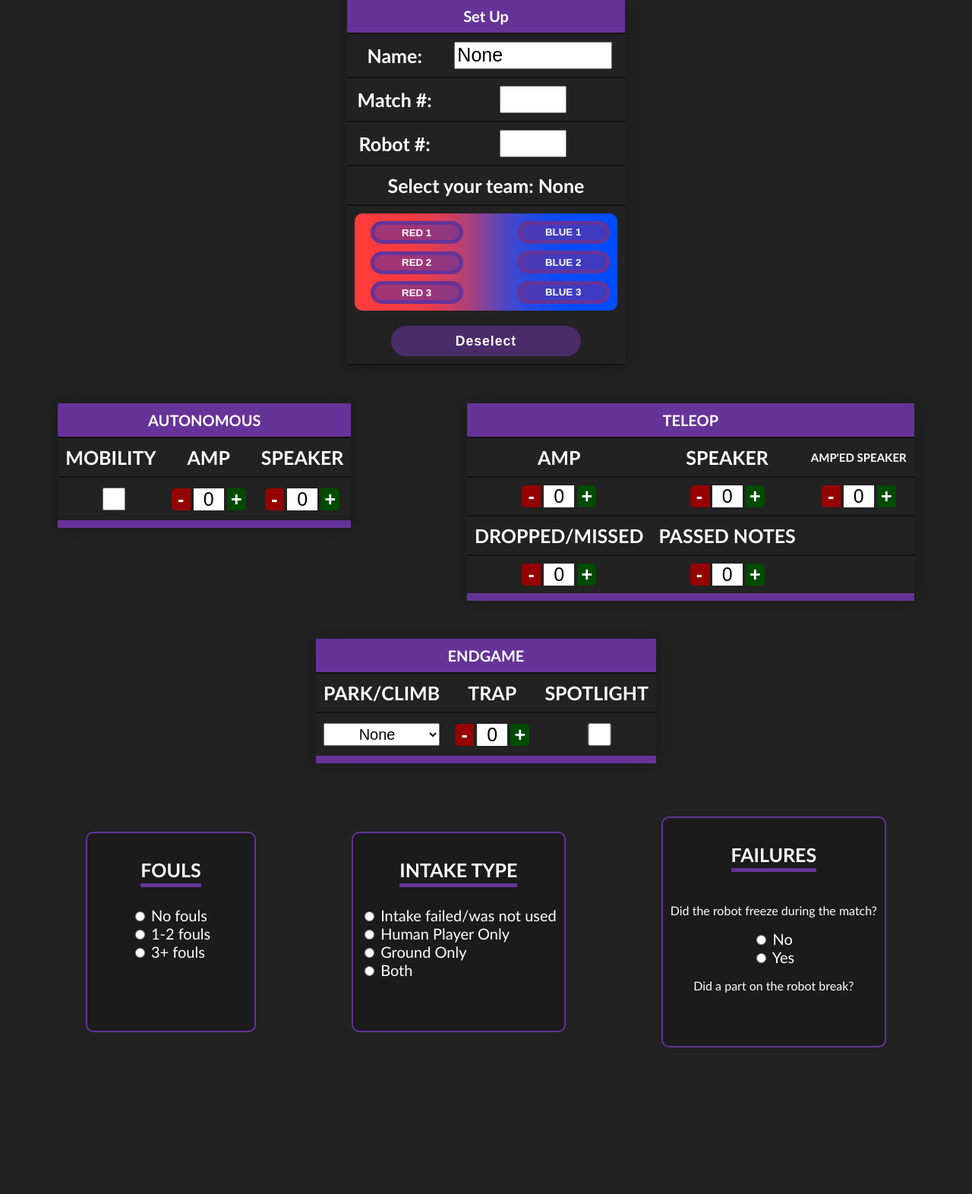
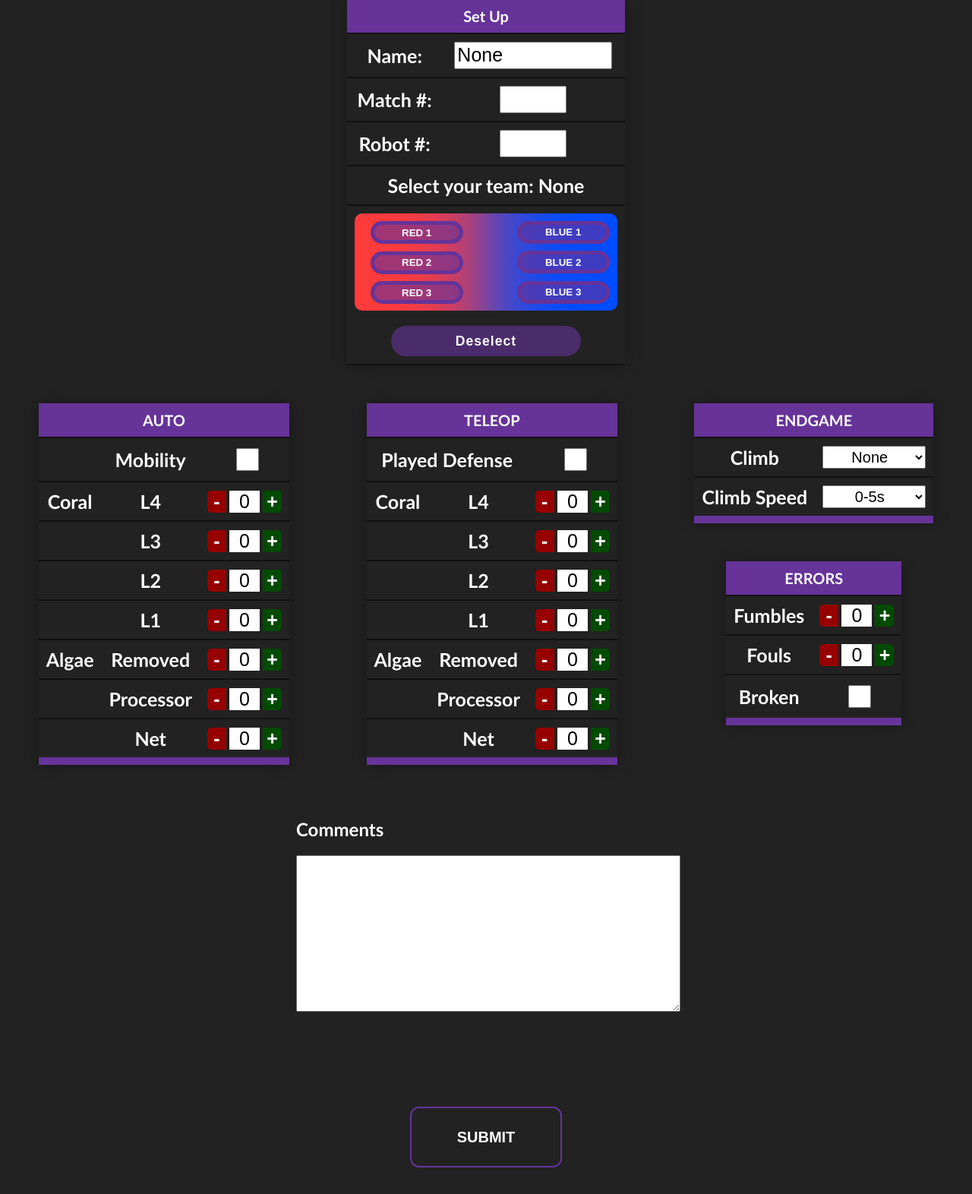
Before and after one commit to lasarobotics/PurpleScout, a Flask app: page /scout.html in a window 1280 px wide. Shown: the part 134-1706 px from the top of the page at 76% size. After the commit the page ends 1671 px from the top, so only its background shows below. Run offline with Flask 3, Linux system fonts and the light colour scheme; lists and menus that the app fills with data are empty.

Commit message:
UI changes 1/25

```diff
--- a/main.py
+++ b/main.py
@@ -13,7 +13,7 @@ app = Flask(__name__)
 socketio = SocketIO(app)
 
 # Configure app
-app.config['SCOUT_FORM'] = CrescendoForm  # Change this to the form you want to use
+app.config['SCOUT_FORM'] = ReefscapeForm  # Change this to the form you want to use
 app.config['SUPER_FORM'] = CrescendoSuperScoutForm
 app.config['SECRET_KEY'] = secrets.token_hex(16)
 app.config['DB_PATH'] = os.path.join(app.root_path, 'data', 'scoutState.db')
@@ -61,7 +61,7 @@ def test():
     cookie_values = account_info if account_info else None
 
     # Pass 'form' and 'cookie_values' to test.html
-    return render_template('test.html', form=form, cookie_values=cookie_values)
+    return render_template('test2.html', form=form, cookie_values=cookie_values)
 
 def changeValue(inputString="", val=""):
     print("input: " + inputString + " | val: " + val)
--- a/static/style2.css
+++ b/static/style2.css
@@ -182,10 +182,13 @@ select.inp.select {
   text-align: center;
   bottom: -3px;
   position: relative;
+  cursor: pointer;
 }
 
 button.subtractButton {color: red;}
 button.addButton {color: green;}
+button.subtractButton:hover {background-color: red; color: white;}
+button.addButton:hover {background-color: rgb(0, 204, 0); color: white;}
 
 
 .tbl {
@@ -195,7 +198,11 @@ button.addButton {color: green;}
   border-collapse: collapse;
   font-family: 'Trebuchet MS', sans-serif;
   box-shadow: 0 0 20px rgba(0, 0, 0, 0.3);
+}
 
+.tbl-container {
+  margin-left: auto;
+  margin-right: auto;
 }
 
 .a {
@@ -248,10 +255,16 @@ button.addButton {color: green;}
   display: none;
 }
 
+.comments {
+  margin: auto;
+  padding-top: 50px;
+  width: 500px;
+  height: 200px;
+}
+
 .info {
-  font-family: 'Trebuchet MS', sans-serif;
-  width: 300px;
-  height: 100px;
+  width: 100%;
+  height: 100%;
 }
 
 #infoSuper {
--- /dev/null
+++ b/templates/forms/ReefscapeForm.html
@@ -0,0 +1,259 @@
+{% extends "scout.html" %}
+{% block form %}
+
+<div class="horizontalBlock">
+    <!-- Autonomous Section -->
+    <table class="tbl">
+        <thead>
+            <tr>
+                <th style="font-size: 20px;" class="a" colspan="3">AUTO</th>
+            </tr>
+        </thead>
+        <tbody>
+            <tr>
+                <td></td>
+                <th>Mobility</th>
+                <td>
+                    {{ form.autoMobility(class="inp check") }}
+                </td>
+            </tr>
+            <tr>
+                <th>Coral</th>
+                <th>L4</th>
+                <td>
+                    <div class="addsubInput">
+                        <button type="button" class="subtractButton">-</button>
+                        {{ form.autoL4(class="inp") }}
+                        <button type="button" class="addButton">+</button>
+                    </div>
+                </td>
+            </tr>
+            <tr>
+                <th></th>
+                <th>L3</th>
+                <td>
+                    <div class="addsubInput">
+                        <button type="button" class="subtractButton">-</button>
+                        {{ form.autoL3(class="inp") }}
+                        <button type="button" class="addButton">+</button>
+                    </div>
+                </td>
+            </tr>
+            <tr>
+                <th></th>
+                <th>L2</th>
+                <td>
+                    <div class="addsubInput">
+                        <button type="button" class="subtractButton">-</button>
+                        {{ form.autoL2(class="inp") }}
+                        <button type="button" class="addButton">+</button>
+                    </div>
+                </td>
+            </tr>
+            <tr>
+                <th></th>
+                <th>L1</th>
+                <td>
+                    <div class="addsubInput">
+                        <button type="button" class="subtractButton">-</button>
+                        {{ form.autoL1(class="inp") }}
+                        <button type="button" class="addButton">+</button>
+                    </div>
+                </td>
+            </tr>
+            <tr>
+                <th>Algae</th>
+                <th>Removed</th>
+                <td>
+                    <div class="addsubInput">
+                        <button type="button" class="subtractButton">-</button>
+                        {{ form.autoAlgaeRemoved(class="inp") }}
+                        <button type="button" class="addButton">+</button>
+                    </div>
+                </td>
+            </tr>
+            <tr>
+                <th></th>
+                <th>Processor</th>
+                <td>
+                    <div class="addsubInput">
+                        <button type="button" class="subtractButton">-</button>
+                        {{ form.autoProcessor(class="inp") }}
+                        <button type="button" class="addButton">+</button>
+                    </div>
+                </td>
+            </tr>
+            <tr>
+                <th></th>
+                <th>Net</th>
+                <td>
+                    <div class="addsubInput">
+                        <button type="button" class="subtractButton">-</button>
+                        {{ form.autoNet(class="inp") }}
+                        <button type="button" class="addButton">+</button>
+                    </div>
+                </td>
+            </tr>
+        </tbody>
+    </table>
+
+    <!-- Teleop Section -->
+    <table class="tbl">
+        <thead>
+            <tr>
+                <th style="font-size: 20px;" class="a" colspan="3">TELEOP</th>
+            </tr>
+        </thead>
+        <tbody>
+            <tr>
+                <th colspan="2">Played Defense</th>
+                <td>
+                    {{ form.defense(class="inp check") }}
+                </td>
+            </tr>
+            <tr>
+                <th>Coral</th>
+                <th>L4</th>
+                <td>
+                    <div class="addsubInput">
+                        <button type="button" class="subtractButton">-</button>
+                        {{ form.teleopL4(class="inp") }}
+                        <button type="button" class="addButton">+</button>
+                    </div>
+                </td>
+            </tr>
+            <tr>
+                <th></th>
+                <th>L3</th>
+                <td>
+                    <div class="addsubInput">
+                        <button type="button" class="subtractButton">-</button>
+                        {{ form.teleopL3(class="inp") }}
+                        <button type="button" class="addButton">+</button>
+                    </div>
+                </td>
+            </tr>
+            <tr>
+                <th></th>
+                <th>L2</th>
+                <td>
+                    <div class="addsubInput">
+                        <button type="button" class="subtractButton">-</button>
+                        {{ form.teleopL2(class="inp") }}
+                        <button type="button" class="addButton">+</button>
+                    </div>
+                </td>
+            </tr>
+            <tr>
+                <th></th>
+                <th>L1</th>
+                <td>
+                    <div class="addsubInput">
+                        <button type="button" class="subtractButton">-</button>
+                        {{ form.teleopL1(class="inp") }}
+                        <button type="button" class="addButton">+</button>
+                    </div>
+                </td>
+            </tr>
+            <tr>
+                <th>Algae</th>
+                <th>Removed</th>
+                <td>
+                    <div class="addsubInput">
+                        <button type="button" class="subtractButton">-</button>
+                        {{ form.teleopAlgaeRemoved(class="inp") }}
+                        <button type="button" class="addButton">+</button>
+                    </div>
+                </td>
+            </tr>
+            <tr>
+                <th></th>
+                <th>Processor</th>
+                <td>
+                    <div class="addsubInput">
+                        <button type="button" class="subtractButton">-</button>
+                        {{ form.teleopProcessor(class="inp") }}
+                        <button type="button" class="addButton">+</button>
+                    </div>
+                </td>
+            </tr>
+            <tr>
+                <th></th>
+                <th>Net</th>
+                <td>
+                    <div class="addsubInput">
+                        <button type="button" class="subtractButton">-</button>
+                        {{ form.teleopNet(class="inp") }}
+                        <button type="button" class="addButton">+</button>
+                    </div>
+                </td>
+            </tr>
+        </tbody>
+    </table>
+
+    <div class="tbl-container">
+        <!-- Endgame Section -->
+        <table class="tbl">
+            <thead>
+                <tr>
+                    <th style="font-size: 20px;" class="a" colspan="2">ENDGAME</th>
+                </tr>
+            </thead>
+            <tbody>
+                <tr>
+                    <th>Climb</th>
+                    <td>{{ form.climb(class="inp select") }}</td>
+                </tr>
+                <tr>
+                    <th>Climb Speed</th>
+                    <td>{{ form.climbSpeed(class="inp select") }}</td>
+                </tr>
+            </tbody>
+        </table>
+
+        <!-- Endgame Section -->
+        <table class="tbl">
+            <thead>
+                <tr>
+                    <th style="font-size: 20px;" class="a" colspan="2">ERRORS</th>
+                </tr>
+            </thead>
+            <tbody>
+                <tr>
+                    <th>Fumbles</th>
+                    <td>
+                        <div class="addsubInput">
+                            <button type="button" class="subtractButton">-</button>
+                            {{ form.droppedPieces(class="inp") }}
+                            <button type="button" class="addButton">+</button>
+                        </div>
+                    </td>
+                </tr>
+                <tr>
+                    <th>Fouls</th>
+                    <td>
+                        <div class="addsubInput">
+                            <button type="button" class="subtractButton">-</button>
+                            {{ form.fouls(class="inp") }}
+                            <button type="button" class="addButton">+</button>
+                        </div>
+                    </td>
+                </tr>
+                <tr>
+                    <th>Broken</th>
+                    <td>{{ form.failure(class="inp check") }}</td>
+                </tr>
+            </tbody>
+        </table>
+    </div>
+
+</div>
+
+<div class="comments">
+    <h2>Comments</h2>
+    {{ form.info(class="info") }}
+</div>
+
+
+
+{% endblock %}
--- a/templates/scoutSubmit.html
+++ b/templates/scoutSubmit.html
@@ -26,5 +26,4 @@
     });
 </script>
 
-
 {% endblock %}
--- a/templates/testScout.html
+++ b/templates/testScout.html
@@ -85,7 +85,7 @@
                     </div>
                     <button type="button" class="teamSelect" id="deselect">Deselect</button>
                 </th>
-            </tr> --> --> -->
+            </tr> -->
         </thead>
     </table>
 
@@ -95,7 +95,7 @@
     <!-- <div style="padding-bottom: 10px;" class="but">
         <button type="submit" class="button">SUBMIT</button>
     </div> -->
-</form> -->
+</form>
 
 <script src="static/script2.js"></script>
 <!-- <script src="static/scout.js"></script> -->
```
Also changed, not shown: game.py (+11 -5 lines), data/scoutState.db.
